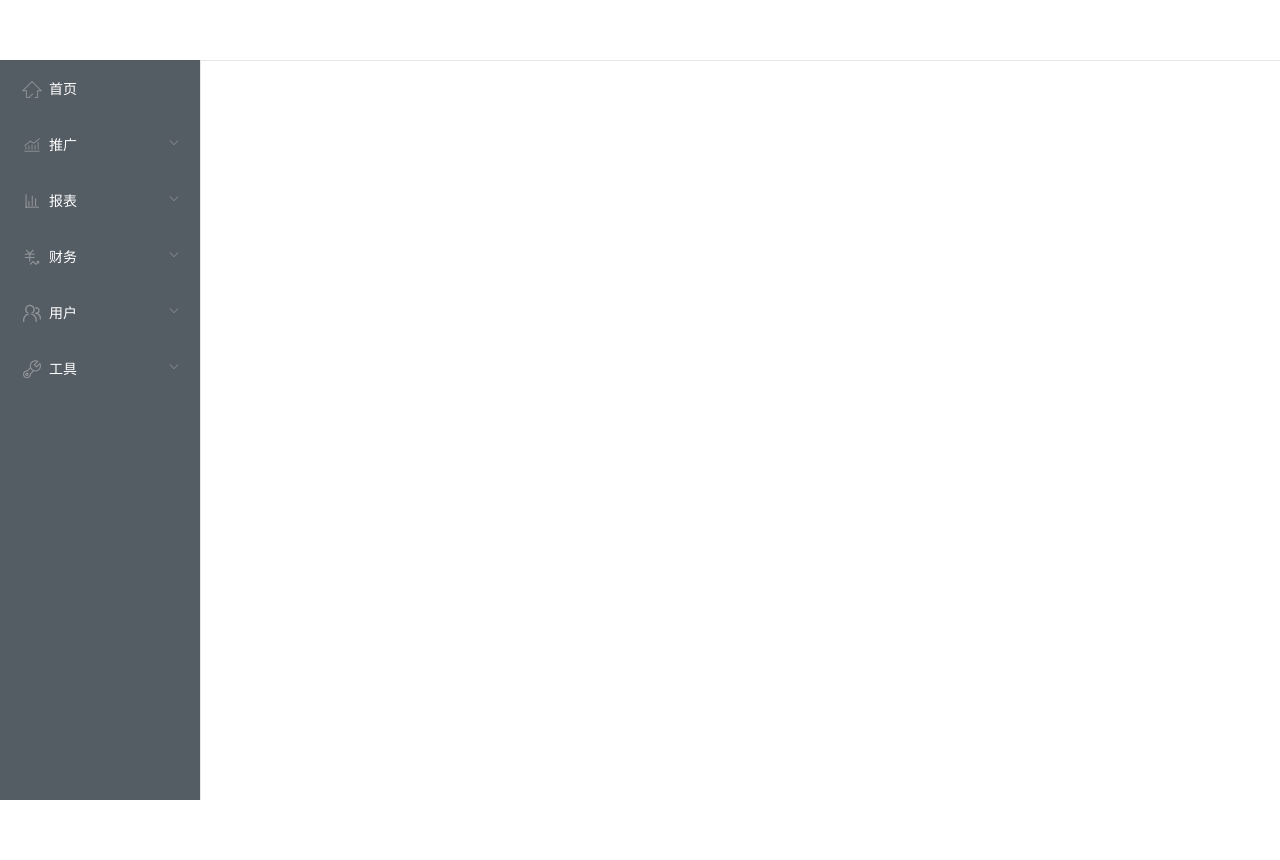
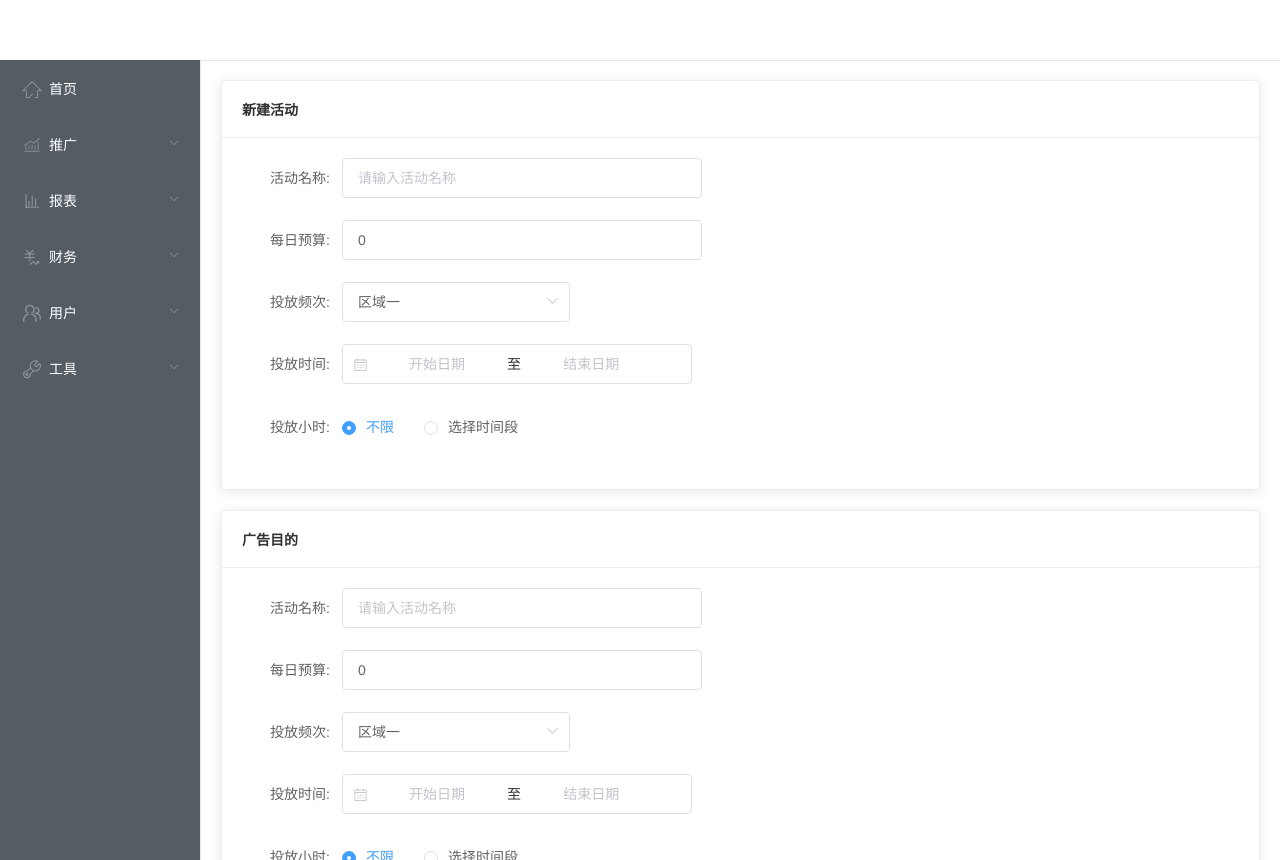
Before and after one commit to FFFfengfengfeng/js-structure, a Vue app: page /#/extend/actadd in a window 1280 px wide. Before the commit the page ends 800 px from the top, so only its background shows below. Built offline with nearby package versions, Linux system fonts and the light colour scheme.

Commit message:
no message

```diff
--- a/src/assets/index.css
+++ b/src/assets/index.css
@@ -8,3 +8,16 @@ html,body{
     font-weight: 400;
     font-size: 14px;
 }
+a{
+    text-decoration: none;
+    color: inherit;
+}
+input, textarea, keygen, select, button {
+    font-family: Helvetica Neue,Helvetica,PingFang SC,Hiragino Sans GB,Microsoft YaHei,SimSun,sans-serif;
+    font-weight: 400;
+    font-size: 14px;
+}
+h1,h2,h3,h4,h5,h6{
+    margin: 0;
+    padding: 0;
+}
--- a/src/router/index.js
+++ b/src/router/index.js
@@ -10,6 +10,8 @@ Vue.use(Router)
 const Home = r => require.ensure([], () => r(require('../views/home/Home.vue')), 'Home');
 // 推广-活动
 const Active = r => require.ensure([], () => r(require('../views/extend/Active.vue')), 'Active');
+// 推广-活动创建
+const Actadd = r => require.ensure([], () => r(require('../views/extend/Actadd.vue')), 'Actadd');
 // 推广-创意
 const Create = r => require.ensure([], () => r(require('../views/extend/Create.vue')), 'Create');
 // 报表-投放
@@ -54,6 +56,7 @@ export default new Router({
         { path: '/', component: Home },
         // 推广
         { path: '/extend/active', component: Active },
+        { path: '/extend/actadd', component: Actadd },
         { path: '/extend/create', component: Create },
         // 报表
         { path: '/report/active', component: Ractive },
--- /dev/null
+++ b/src/views/extend/Actadd.vue
@@ -0,0 +1,160 @@
+<template>
+    <div>
+        <el-card class="box-card">
+            <div slot="header" class="clearfix">
+                <h4>新建活动</h4>
+            </div>
+            <div class="text item">
+                <el-form ref="form"
+                         :model="form"
+                         label-width="100px">
+                    <el-form-item label="活动名称:">
+                        <el-input placeholder="请输入活动名称" v-model="form.name"></el-input>
+                    </el-form-item>
+                    <el-form-item label="每日预算:">
+                        <el-input placeholder="请输入不小于100的预算金额" v-model="form.region"></el-input>
+                    </el-form-item>
+                    <el-form-item label="投放频次:">
+                        <el-select v-model="form.region"
+                                   placeholder="请选择活动区域"
+                                   :default-first-option="true"
+                                   :filterable="true">
+                            <el-option label="区域一" value="0"></el-option>
+                            <el-option label="区域二" value="1"></el-option>
+                        </el-select>
+                    </el-form-item>
+                    <el-form-item label="投放时间:">
+                        <el-date-picker v-model="value6"
+                                        type="daterange"
+                                        range-separator="至"
+                                        start-placeholder="开始日期"
+                                        end-placeholder="结束日期">
+                        </el-date-picker>
+                    </el-form-item>
+                    <el-form-item label="投放小时:">
+                        <el-radio-group v-model="form.resource">
+                            <el-radio :label="0">不限</el-radio>
+                            <el-radio :label="1">选择时间段</el-radio>
+                        </el-radio-group>
+                    </el-form-item>
+                </el-form>
+            </div>
+        </el-card>
+        <el-card class="box-card">
+            <div slot="header" class="clearfix">
+                <h4>广告目的</h4>
+            </div>
+            <div class="text item">
+                <el-form ref="form"
+                         :model="form"
+                         label-width="100px">
+                    <el-form-item label="活动名称:">
+                        <el-input placeholder="请输入活动名称" v-model="form.name"></el-input>
+                    </el-form-item>
+                    <el-form-item label="每日预算:">
+                        <el-input placeholder="请输入不小于100的预算金额" v-model="form.region"></el-input>
+                    </el-form-item>
+                    <el-form-item label="投放频次:">
+                        <el-select v-model="form.region"
+                                   placeholder="请选择活动区域"
+                                   :default-first-option="true"
+                                   :filterable="true">
+                            <el-option label="区域一" value="0"></el-option>
+                            <el-option label="区域二" value="1"></el-option>
+                        </el-select>
+                    </el-form-item>
+                    <el-form-item label="投放时间:">
+                        <el-date-picker v-model="value6"
+                                        type="daterange"
+                                        range-separator="至"
+                                        start-placeholder="开始日期"
+                                        end-placeholder="结束日期">
+                        </el-date-picker>
+                    </el-form-item>
+                    <el-form-item label="投放小时:">
+                        <el-radio-group v-model="form.resource">
+                            <el-radio :label="0">不限</el-radio>
+                            <el-radio :label="1">选择时间段</el-radio>
+                        </el-radio-group>
+                    </el-form-item>
+                </el-form>
+            </div>
+        </el-card>
+        <el-card class="box-card">
+            <div slot="header" class="clearfix">
+                <h4>推广位设置</h4>
+            </div>
+            <div class="text item">
+                <el-form ref="form"
+                         :model="form"
+                         label-width="100px">
+                    <el-form-item label="活动名称:">
+                        <el-input placeholder="请输入活动名称" v-model="form.name"></el-input>
+                    </el-form-item>
+                    <el-form-item label="每日预算:">
+                        <el-input placeholder="请输入不小于100的预算金额" v-model="form.region"></el-input>
+                    </el-form-item>
+                    <el-form-item label="投放频次:">
+                        <el-select v-model="form.region"
+                                   placeholder="请选择活动区域"
+                                   :default-first-option="true"
+                                   :filterable="true">
+                            <el-option label="区域一" value="0"></el-option>
+                            <el-option label="区域二" value="1"></el-option>
+                        </el-select>
+                    </el-form-item>
+                    <el-form-item label="投放时间:">
+                        <el-date-picker v-model="value6"
+                                        type="daterange"
+                                        range-separator="至"
+                                        start-placeholder="开始日期"
+                                        end-placeholder="结束日期">
+                        </el-date-picker>
+                    </el-form-item>
+                    <el-form-item label="投放小时:">
+                        <el-radio-group v-model="form.resource">
+                            <el-radio :label="0">不限</el-radio>
+                            <el-radio :label="1">选择时间段</el-radio>
+                        </el-radio-group>
+                    </el-form-item>
+                </el-form>
+            </div>
+        </el-card>
+    </div>
+</template>
+
+<script>
+export default {
+    data() {
+        return {
+            form: {
+                name: '',
+                region: '0',
+                date1: '',
+                date2: '',
+                delivery: false,
+                type: [],
+                resource: 0,
+                desc: ''
+            },
+            value6: '',
+            rules: {
+                name: [{ required: true, message: '请输入活动名称', trigger: 'change' }],
+                region: [{ required: true, message: '请输入不小于100的预算金额', trigger: 'blur' }]
+            }
+        }
+    }
+}
+</script>
+
+<style scoped>
+.el-form{
+    width: 460px;
+}
+.el-card{
+    margin-bottom: 20px;
+}
+.el-select-dropdown__item.selected{
+    font-weight: normal;
+}
+</style>
--- a/src/views/extend/Active.vue
+++ b/src/views/extend/Active.vue
@@ -34,7 +34,9 @@
             </el-col>
         </el-row>
         <el-row>
-            <el-button type="primary" plain size="small">新建活动</el-button>
+            <el-button type="primary" plain size="small" >
+                <router-link to="/extend/actadd">新建活动</router-link>
+            </el-button>
             <el-button type="primary" plain size="small">活动导出</el-button>
             <el-button type="primary" plain size="small">投放</el-button>
             <el-button type="primary" plain size="small">暂停</el-button>
```
